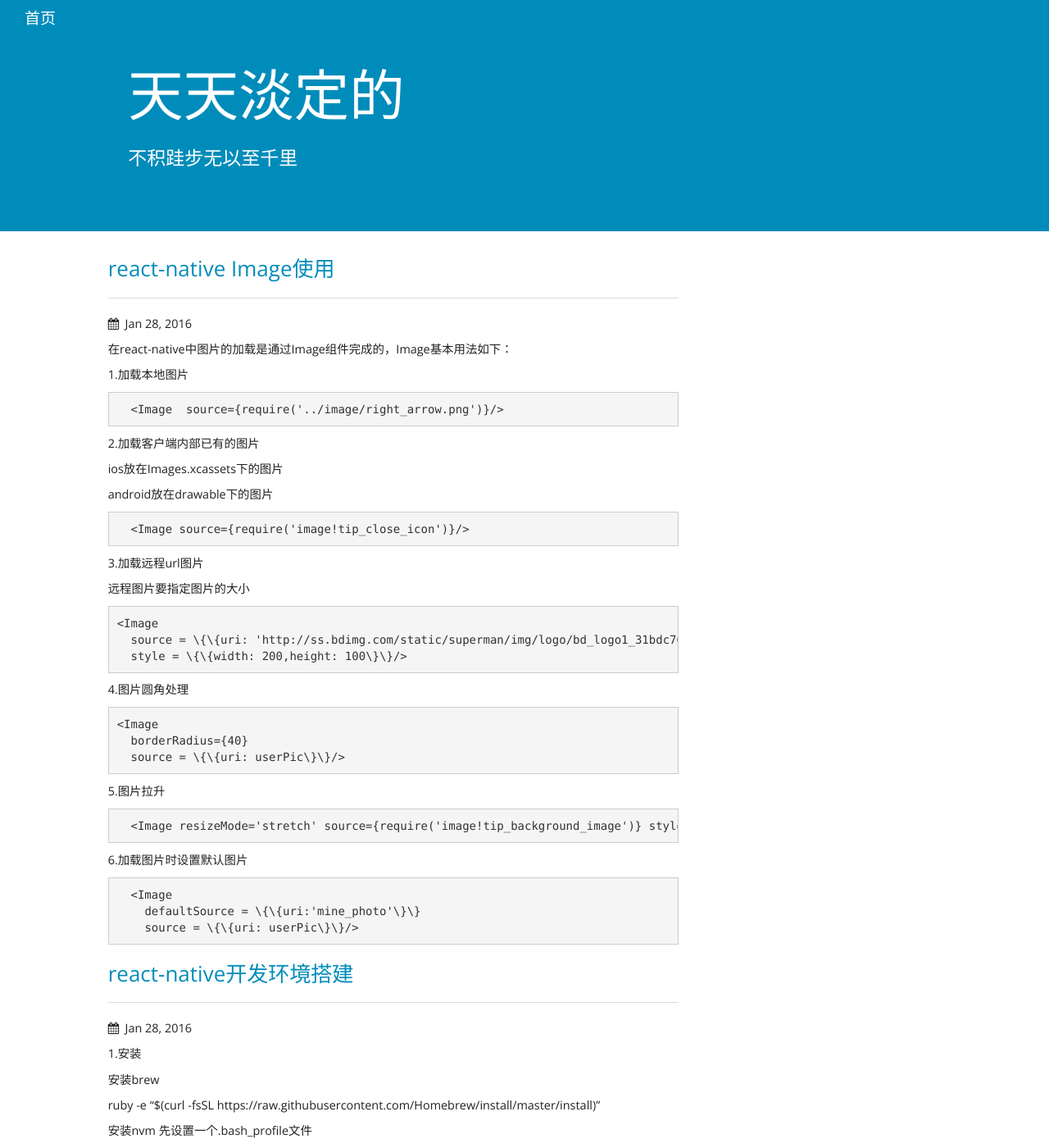
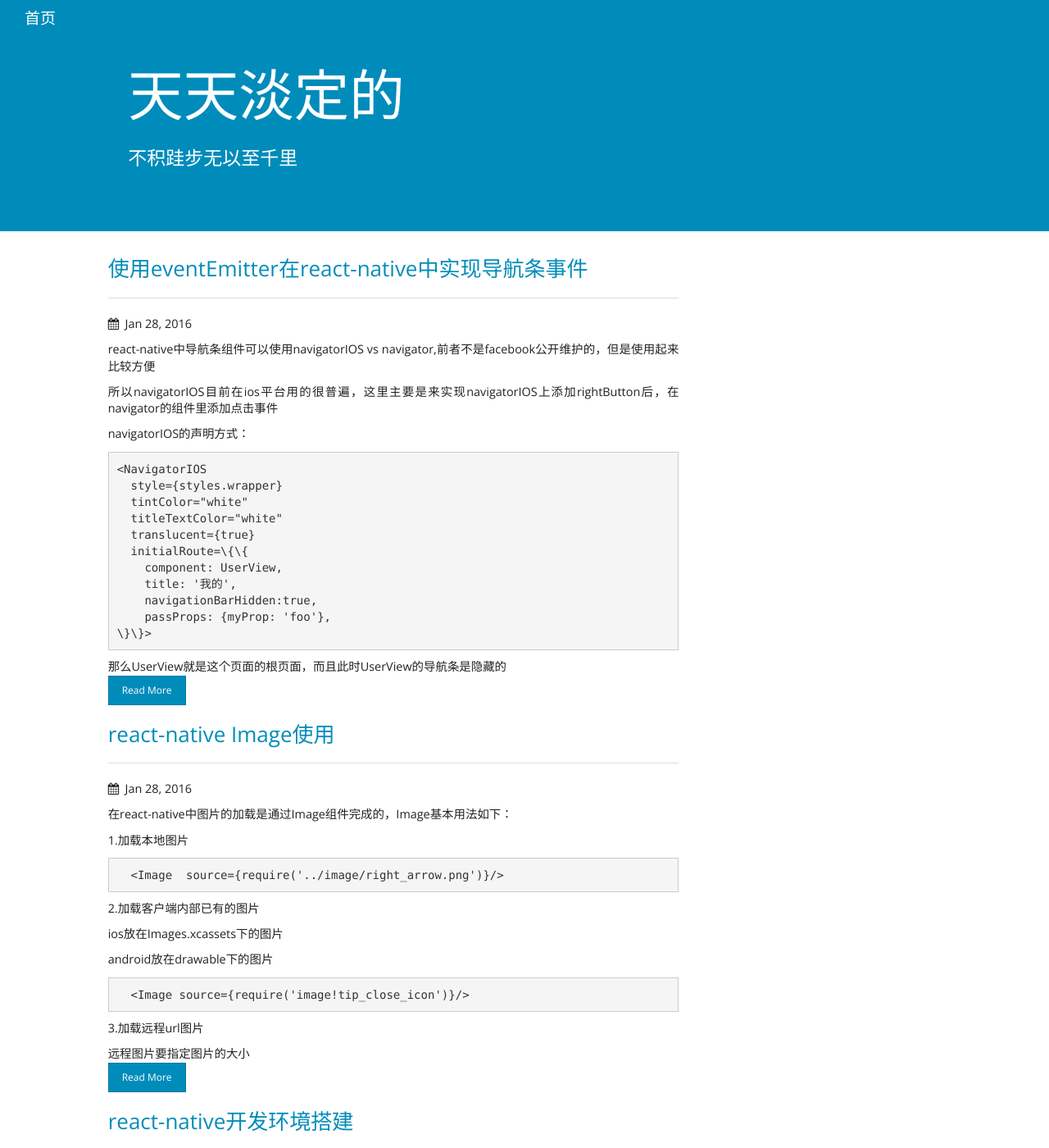
Before and after one commit to askday/askday.github.io, a Jekyll site: the page built from index.html, in a window 1280 px wide and 1400 px high. Shown: the whole window at 82% size. Built offline with Jekyll 4.4.1, drawn with Linux system fonts in a browser that asks for light colours; nearby versions of some CDN libraries.

Commit message:
ADD react-native-event

```diff
--- /dev/null
+++ b/_posts/2016-01-28-react-native-event.markdown
@@ -0,0 +1,78 @@
+---
+layout: post
+title: "使用eventEmitter在react-native中实现导航条事件"
+date: "2016-01-28 19:42:07"
+---
+
+react-native中导航条组件可以使用navigatorIOS vs navigator,前者不是facebook公开维护的，但是使用起来比较方便
+
+所以navigatorIOS目前在ios平台用的很普遍，这里主要是来实现navigatorIOS上添加rightButton后，在navigator的组件里添加点击事件
+
+navigatorIOS的声明方式：
+
+{%highlight  javascript%}
+<NavigatorIOS
+  style={styles.wrapper}
+  tintColor="white"
+  titleTextColor="white"
+  translucent={true}
+  initialRoute=\{\{
+    component: UserView,
+    title: '我的',
+    navigationBarHidden:true,
+    passProps: {myProp: 'foo'},
+\}\}>
+{%endhighlight%}
+
+那么UserView就是这个页面的根页面，而且此时UserView的导航条是隐藏的
+<!-- more -->
+此时从UserView进入其他的页面的时候，同样要使用navigator，使用方法如下：
+
+{%highlight  javascript%}
+this.props.navigator.push({
+  title: itemTitles[sectionID][rowID],
+  component: toView,
+  rightButtonTitle:'说明',
+  onRightButtonPress: this.onRightButtonPress,
+  navigationBarHidden:false,
+  passProps:{events: this.eventEmitter}
+});
+{%endhighlight%}
+
+此时在toView页面可以看到导航条，且导航条的rightButton上面含有说明两个字
+
+rightButton有一个点击事件，实在UserView中实现的
+
+{%highlight  javascript%}
+onRightButtonPress: function() {
+  console.log('onRightButtonPress');
+  this.eventEmitter.emit('onRightButtonPress', null);
+}
+{%endhighlight%}
+
+这时候可以看到我们使用了eventEmitter变量，这个变量是在什么时候声明的呢？
+
+是在UserView初始化的时候，如下
+
+{%highlight  javascript%}
+componentWillMount: function() {
+  this.eventEmitter = new EventEmitter();
+},
+{%endhighlight%}
+
+到这在UserView中要做的准备工作就完成了，下一步需要到toView中注册onRightButtonPress
+
+{%highlight  javascript%}
+componentWillMount:function(){
+  this.addListenerOn(this.props.events,'onRightButtonPress', this.rightButtonClick);
+},
+{%endhighlight%}
+
+然后在toView中实现rightButtonClick方法
+{%highlight  javascript%}
+rightButtonClick:function(){
+  console.log('right click');
+},
+{%endhighlight%}
+
+这时候就在react-native中通过注入事件实现了导航条的点击事件。
--- a/_posts/2016-01-28-react-native-image.markdown
+++ b/_posts/2016-01-28-react-native-image.markdown
@@ -28,7 +28,7 @@ android放在drawable下的图片
 3.加载远程url图片
 
 远程图片要指定图片的大小
-
+<!-- more -->
 {%highlight  html%}
 <Image
   source = \{\{uri: 'http://ss.bdimg.com/static/superman/img/logo/bd_logo1_31bdc765.png'\}\}
```
